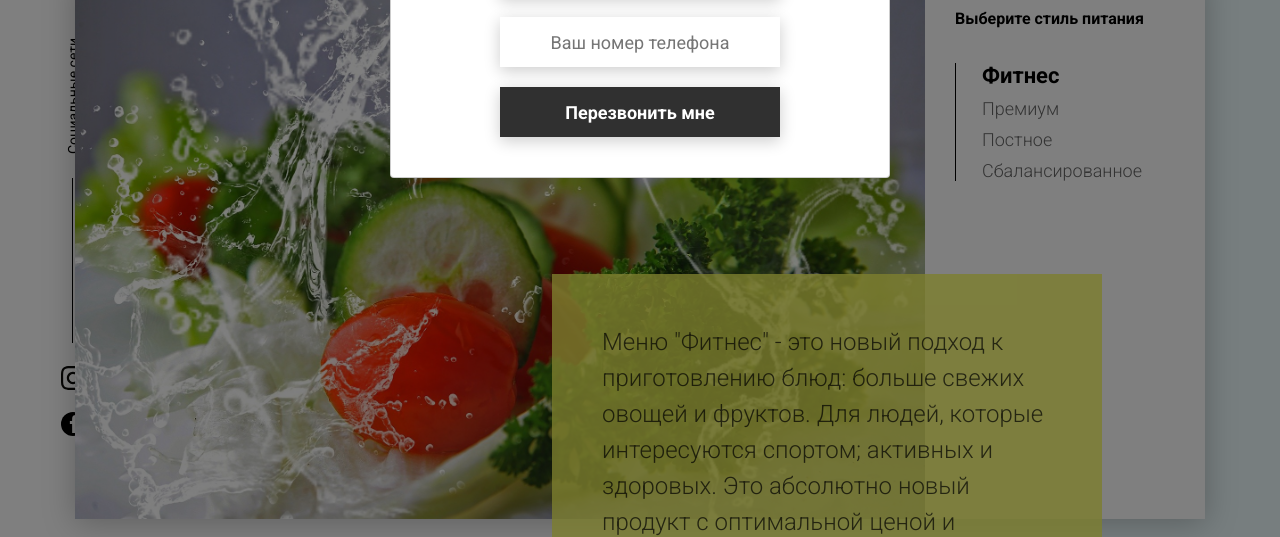
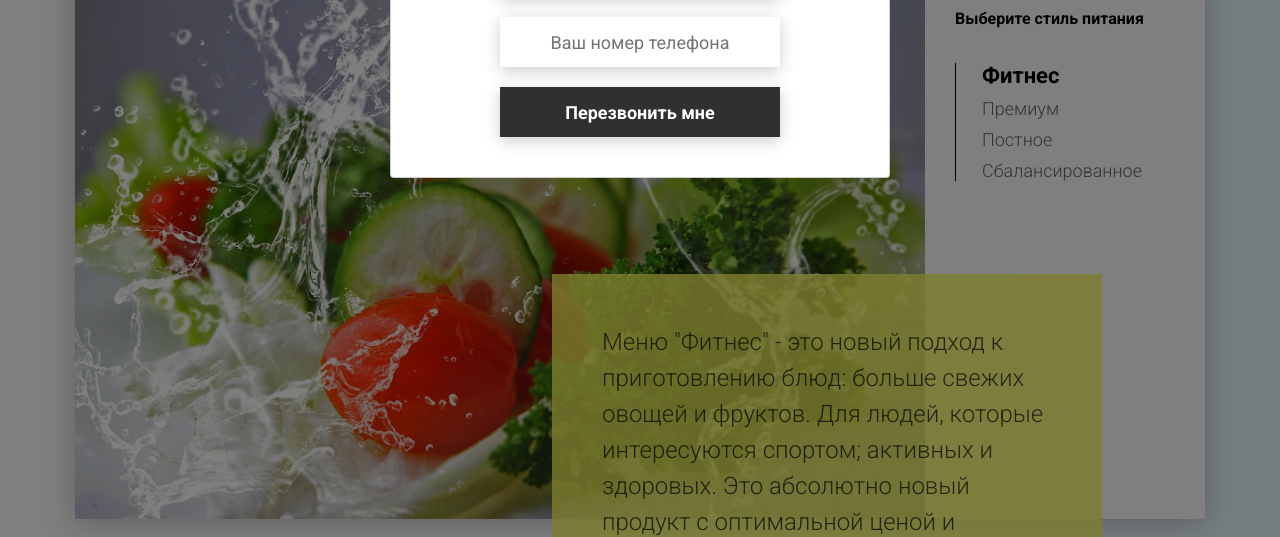
Before and after one commit to leodelyafiche/Healthy-schedule, a website built with webpack: page index.html in a window 1280 px wide. Shown: the part 204-741 px from the top of the page. Built offline with nearby package versions, Linux system fonts and the light colour scheme; data requests are answered from the project's data file.

Commit message:
4d project

```diff
--- a/css/style.css
+++ b/css/style.css
@@ -113,43 +113,7 @@ a {
     margin-right: 0
 }
 
-.sidepanel {
-    position: fixed;
-    left: 60px;
-    top: 240px;
-    height: 400px;
-    width: 25px;
-    display: flex;
-    flex-direction: column;
-    justify-content: space-between;
-    align-items: center
-}
 
-.sidepanel__text {
-    width: 120px;
-    height: 120px;
-    font-size: 14px
-}
-
-.sidepanel__text span {
-    display: flex;
-    transform: rotate(-90deg) translateX(-50px)
-}
-
-.sidepanel__divider {
-    width: 1px;
-    height: 165px;
-    background-color: #000
-}
-
-.sidepanel__icon {
-    width: 24px;
-    height: 24px
-}
-
-.sidepanel__icon img {
-    width: 100%
-}
 
 .preview {
     padding: 28px 0 100px 0;
--- a/index.html
+++ b/index.html
@@ -21,16 +21,7 @@
             <button class="btn btn_white" data-modal>Связаться с нами</button>
         </div>
     </header>
-    <div class="sidepanel">
-        <div class="sidepanel__text"><span>Социальные сети</span></div>
-        <div class="sidepanel__divider"></div>
-        <a href="#" class="sidepanel__icon">
-            <img src="icons/instagram.svg" alt="instagram">
-        </a>
-        <a href="#" class="sidepanel__icon">
-            <img src="icons/facebook.svg" alt="facebook">
-        </a>
-    </div>
+
 
     <div class="preview">
         <div class="bgc_blue"></div>
@@ -55,7 +46,7 @@
                     </div>
                 </div>
                 <div class="tabcontent">
-                    <img src="img/tabs/vegy.jpg" alt="vegy">
+                    <img src="img/tabs/hamburger.jpg" alt="hamburger">
                     <div class="tabcontent__descr">
                         Меню "Сбалансированное" - это соответствие вашего рациона всем научным рекомендациям. Мы тщательно просчитываем вашу потребность в к/б/ж/у и создаем лучшие блюда для вас.
                     </div>
--- a/package.json
+++ b/package.json
@@ -10,6 +10,7 @@
   "license": "ISC",
   "devDependencies": {
     "json-server": "^0.17.0",
+    "webpack": "^5.72.1",
     "webpack-cli": "^4.9.2"
   }
 }
```
Also changed, not shown: 2 other files.
